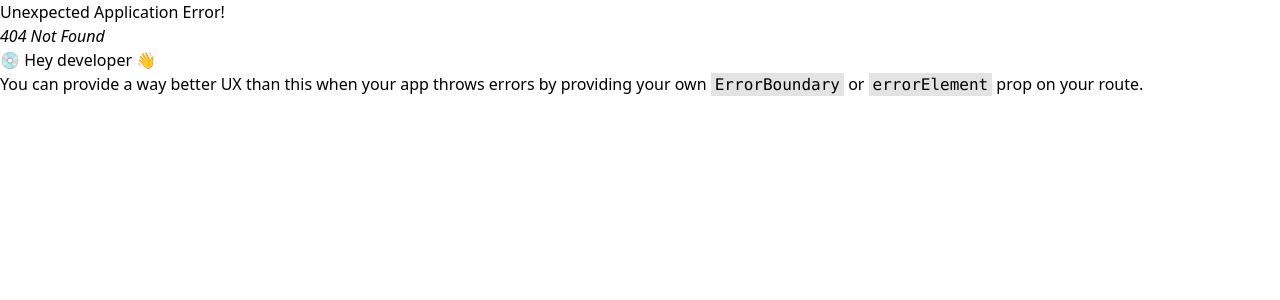
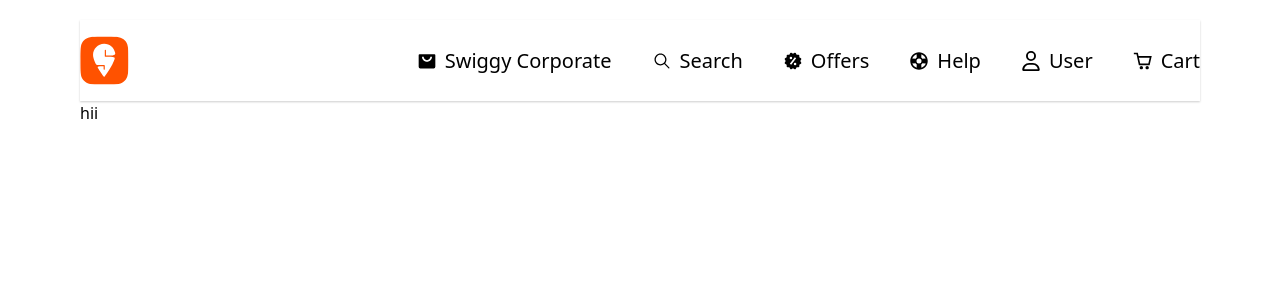
Before and after one commit to rohitmishra21/swiggyApp, a React (Vite) app: page /menu/1 in a window 1280 px wide. Before the commit this address had no page. Shown: the top 300 px of the page. Built offline with nearby package versions, Linux system fonts and the light colour scheme; no server answers.

Commit message:
fetch menu data

```diff
--- a/src/App.jsx
+++ b/src/App.jsx
@@ -1,14 +1,15 @@
 import React from 'react'
 import Nav from './components/Nav'
-import Top from './components/Top'
 import Body from './components/Body'
+import { Outlet } from 'react-router-dom'
+import Menu from './components/Menu'
 
 
 const App = () => {
   return (
     <div className=' py-5 px-20'>
-      <Top />
-      <Body />
+      <Nav />
+      <Outlet />
     </div>
   )
 }
--- a/src/components/Body.jsx
+++ b/src/components/Body.jsx
@@ -2,6 +2,7 @@ import { useState, useEffect } from "react"
 import RestroCard from "./Card/RestroCard";
 import Shemer from "./Shemer/Shemer";
 import Top from "./Top";
+import { Link } from "react-router-dom";
 const Body = () => {
     const [topResaurants, setTopResaurants] = useState([])
     const [filter, setfilter] = useState([])
@@ -9,17 +10,17 @@ const Body = () => {
     useEffect(() => {
         topFood()
     }, [])
+
     async function topFood() {
         let response = await fetch("https://www.swiggy.com/dapi/restaurants/list/v5?lat=22.7195687&lng=75.8577258&is-seo-homepage-enabled=true&page_type=DESKTOP_WEB_LISTING")
         let data = await response.json()
 
         setTopResaurants(data?.data?.cards[1]?.card?.card?.gridElements?.infoWithStyle?.restaurants)
         setfilter(data?.data?.cards[1]?.card?.card?.gridElements?.infoWithStyle?.restaurants)
+
     }
 
     function clickHendler() {
-
-
         const newData = filter.filter((res) =>
             res.info.name.toLowerCase().includes(search.toLowerCase())
         )
@@ -55,7 +56,9 @@ const Body = () => {
                 </div>
                 <div className="md:grid grid-cols-4 gap-10">
                     {topResaurants.map((res, i) => (
-                        <RestroCard res={res} key={i} />
+                       <Link key={i} to={`menu/${res.info.id}`}>
+                            <RestroCard res={res} />
+                        </Link>
                     ))}
                 </div>
             </div>
--- a/src/components/Menu.jsx
+++ b/src/components/Menu.jsx
@@ -1,8 +1,29 @@
-import React from 'react'
+import React, { useEffect, useState } from 'react'
+import { useParams } from 'react-router-dom';
 
 const Menu = () => {
+
+  const [menuData, setmenuData] = useState([])
+  const param = useParams()
+
+
+
+  useEffect(() => {
+    showMenu()
+  }, [])
+
+  async function showMenu() {
+    const response = await fetch(`https://www.swiggy.com/dapi/menu/pl?page-type=REGULAR_MENU&complete-menu=true&lat=22.7195687&lng=75.8577258&restaurantId=${param.id}`)
+    const data = await response.json()
+    setmenuData(data);
+    console.log(menuData);
+
+  }
+
+
   return (
     <div>
+      <h1>hii</h1>
 
     </div>
   )
--- a/src/components/Nav.jsx
+++ b/src/components/Nav.jsx
@@ -5,39 +5,46 @@ import { BiSolidOffer } from "react-icons/bi";
 import { IoHelpBuoySharp } from "react-icons/io5";
 import { FaRegUser } from "react-icons/fa6";
 import { CgShoppingCart } from "react-icons/cg";
+import { Link } from 'react-router-dom';
 
 const Nav = () => {
     const items = [
         {
             id: 1,
             text: "Swiggy Corporate",
+            to: "SwiggyCoprate",
             icon: <BiSolidShoppingBagAlt />,
         },
         {
             id: 2,
             text: "Search",
+            to: "SwiggyCoprate",
             icon: <IoIosSearch />
 
         },
         {
             id: 3,
             text: "Offers",
+            to: "SwiggyCoprate",
             icon: <BiSolidOffer />
         },
         {
             id: 4,
             text: "Help",
+            to: "SwiggyCoprate",
             icon: <IoHelpBuoySharp />
         },
         {
             id: 5,
             text: "User",
+            to: "SwiggyCoprate",
             icon: <FaRegUser />
 
         },
         {
             id: 7,
             text: "Cart",
+            to: "SwiggyCoprate",
             icon: <CgShoppingCart />
         }
     ];
@@ -49,8 +56,8 @@ const Nav = () => {
             <div className='flex items-center text-xl gap-10'>
                 {items.map((item, i) => (
                     <div key={i} className='flex gap-2 hover:text-orange-600 cursor-pointer duration-300  items-center'>
-                        <h1>{item.icon}</h1>
-                        <h1>{item.text}</h1>
+                        <Link to={item.to}>{item.icon}</Link>
+                        <Link to={item.to} >{item.text}</Link>
                     </div>
                 ))}
             </div>
--- a/src/main.jsx
+++ b/src/main.jsx
@@ -1,27 +1,20 @@
-import { StrictMode } from 'react'
 import { createRoot } from 'react-dom/client'
 import './index.css'
 import App from './App.jsx'
-import { createBrowserRouter, RouterProvider } from 'react-router-dom'
+import SwiggyCoprate from './components/Home/SwiggyCoprate.jsx'
+import { BrowserRouter, Route, Routes } from 'react-router-dom'
 import Body from './components/Body.jsx'
-import SwiggyCoprate from './components/Home/SwiggyCoprate.jsx'
-
-const Router = createBrowserRouter([
-  {
-    path: "/",
-    element: <App />
-  },
-  {
-    path: "/SwiggyCoprate",
-    element: <SwiggyCoprate />
-  }
-])
-
+import Menu from './components/Menu.jsx'
 
 createRoot(document.getElementById('root')).render(
 
-  <RouterProvider router={Router}>
-    <App />
-
-  </RouterProvider>
+  <BrowserRouter>
+    <Routes>
+      <Route path='/' element={<App />} >
+        <Route path='/' element={<Body />} />
+        <Route path='/menu/:id' element={<Menu />} />
+        <Route path='SwiggyCoprate' element={<SwiggyCoprate />} />
+      </Route>
+    </Routes>
+  </BrowserRouter>
 )
```
